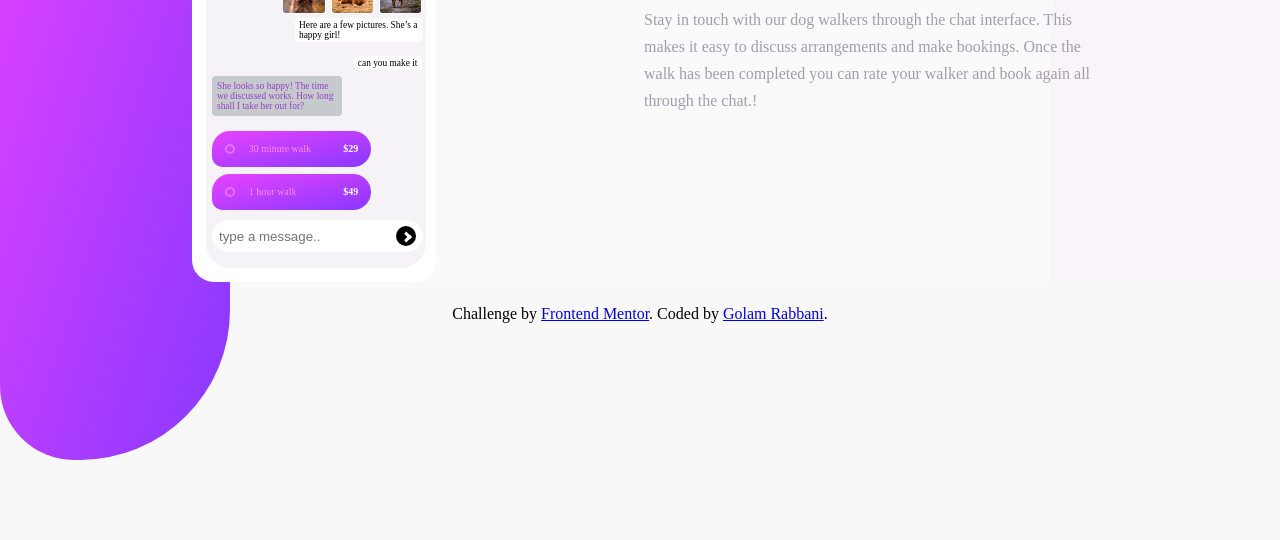
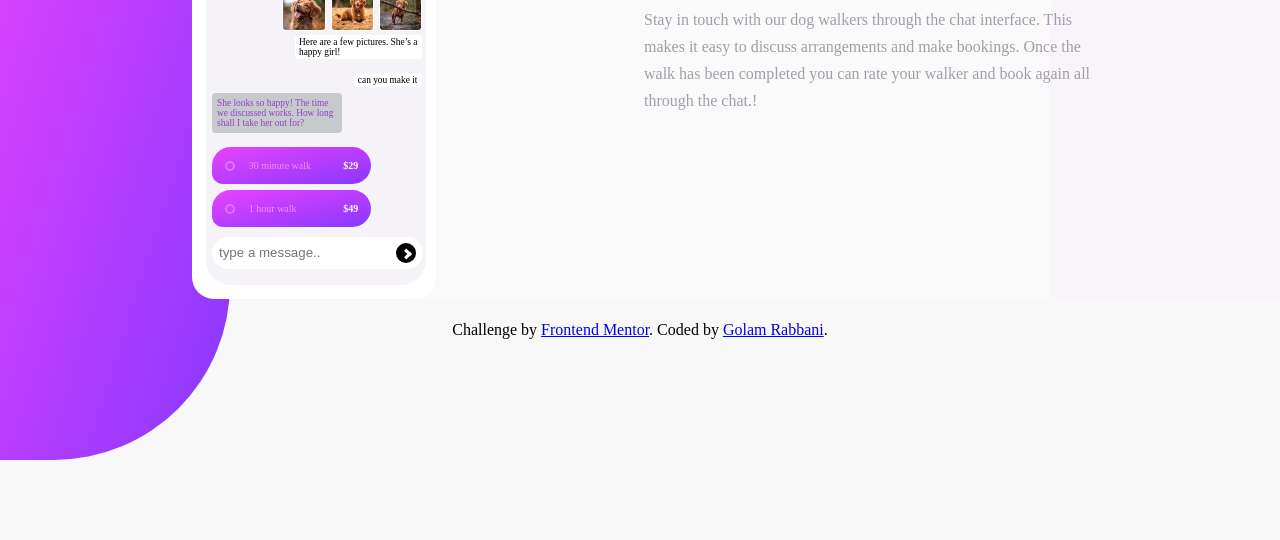
Before and after one commit to GolamRabbani99/CSS-mobile-device-design, a plain HTML site: page index.html in a window 1280 px wide. Shown: the part 260-800 px from the top of the page. Drawn offline with Linux system fonts and the light colour scheme.

Commit message:
few changes made

```diff
--- a/style.css
+++ b/style.css
@@ -322,6 +322,7 @@ article p{
     .mobile{
 	margin-left: 5rem;
 	z-index: 1;
+	margin-top:75px;
 }
     article{
         margin-left:auto;
@@ -344,8 +345,8 @@ article p{
 	width: 230px;
 	/* height: 384px; */
 	background-color: #f9f4fa;
-	border-bottom-left-radius: 74px;
-	border-bottom-right-radius: 150px;
+	/* border-bottom-left-radius: 74px; */
+	border-bottom-right-radius: 176px;
 	position: absolute;
 	left: 0;
 }
```
